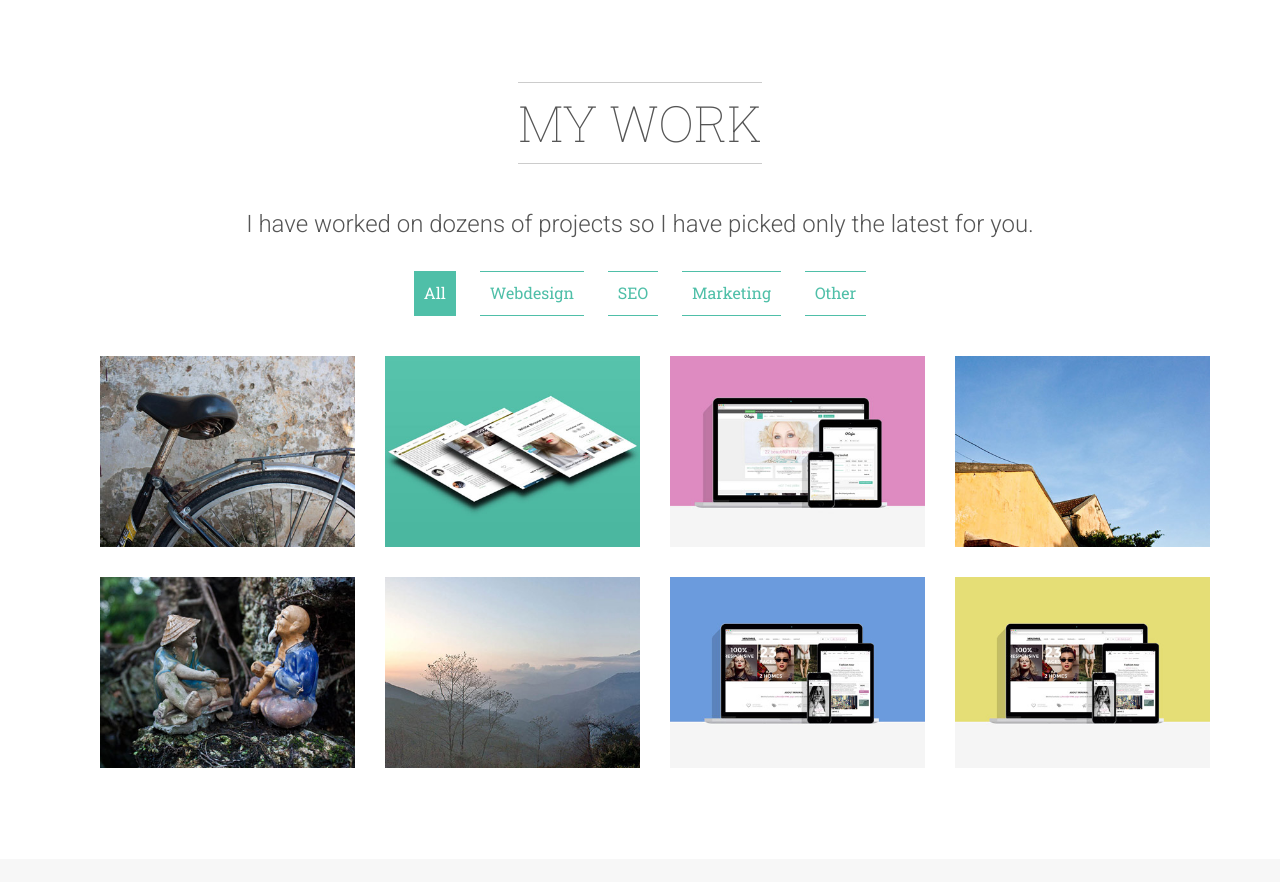
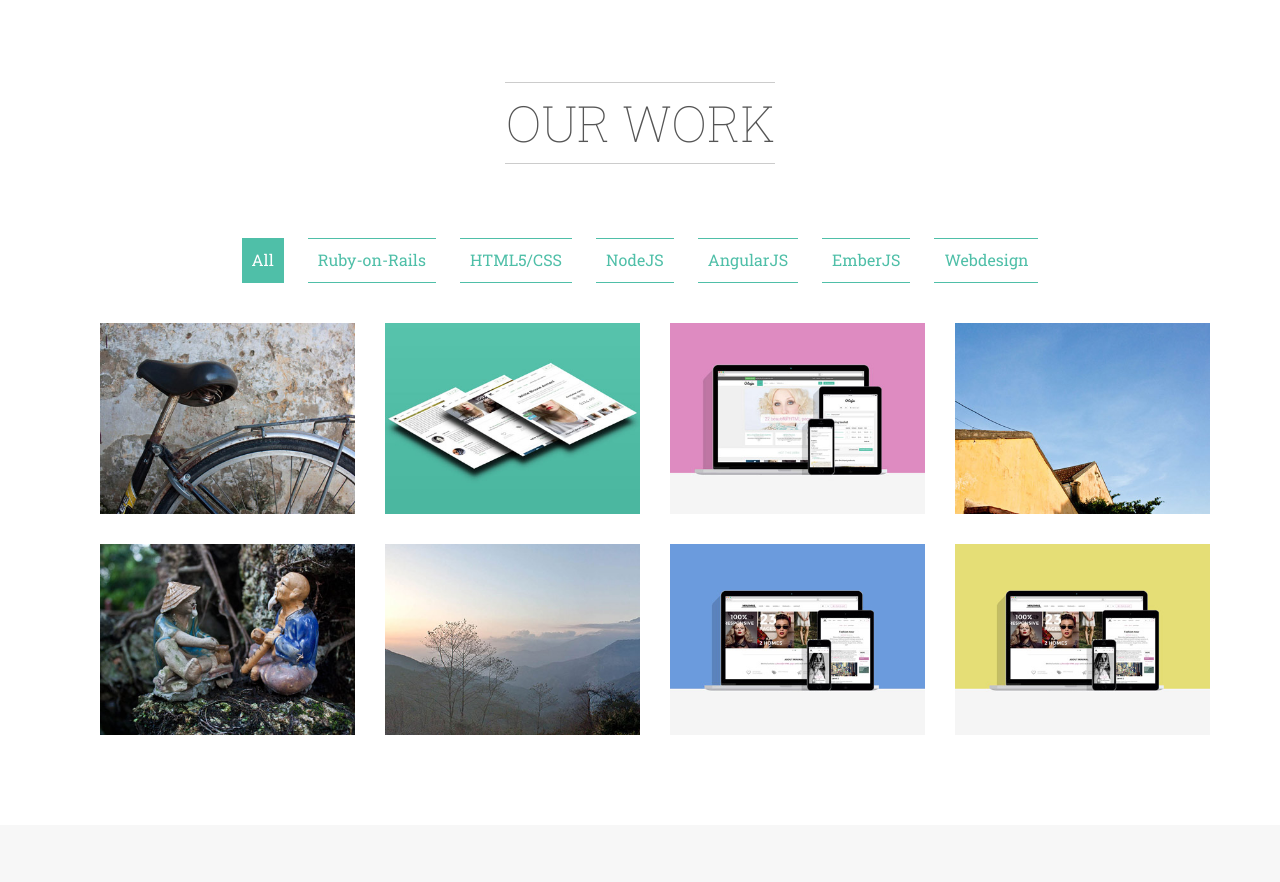
Before and after one commit to threekingspro/threekingspro.github.io, a plain HTML site: page index.html in a window 1280 px wide. Shown: the part 3745-4627 px from the top of the page. Drawn offline with Linux system fonts and the light colour scheme; some packages are replaced by stand-ins of ours.

Commit message:
- change our work details

```diff
--- a/index.html
+++ b/index.html
@@ -444,21 +444,25 @@ _________________________________________________________ -->
                 <div class="col-sm-12">
 
                     <div class="mb20">
-                        <h2 class="title" data-animate="fadeInUp">My work</h2>
+                        <h2 class="title" data-animate="fadeInUp">Our work</h2>
 
-                        <p class="lead" data-animate="fadeInUp">I have worked on dozens of projects so I have picked only the latest for you.</p>
+                        <p class="lead" data-animate="fadeInUp"></p>
                     </div>
 
                     <ul id="filter" data-animate="fadeInUp">
                         <li class="active"><a href="#" data-filter="all">All</a>
                         </li>
+                        <li><a href="#" data-filter="ror">Ruby-on-Rails</a>
+                        </li>
+                        <li><a href="#" data-filter="html-css">HTML5/CSS</a>
+                        </li>
+                        <li><a href="#" data-filter="nodejs">NodeJS</a>
+                        </li>
+                        <li><a href="#" data-filter="angularJS">AngularJS</a>
+                        </li>
+                        <li><a href="#" data-filter="emberJS">EmberJS</a>
+                        </li>
                         <li><a href="#" data-filter="webdesign">Webdesign</a>
-                        </li>
-                        <li><a href="#" data-filter="seo">SEO</a>
-                        </li>
-                        <li><a href="#" data-filter="marketing">Marketing</a>
-                        </li>
-                        <li><a href="#" data-filter="other">Other</a>
                         </li>
                     </ul>
 
```
